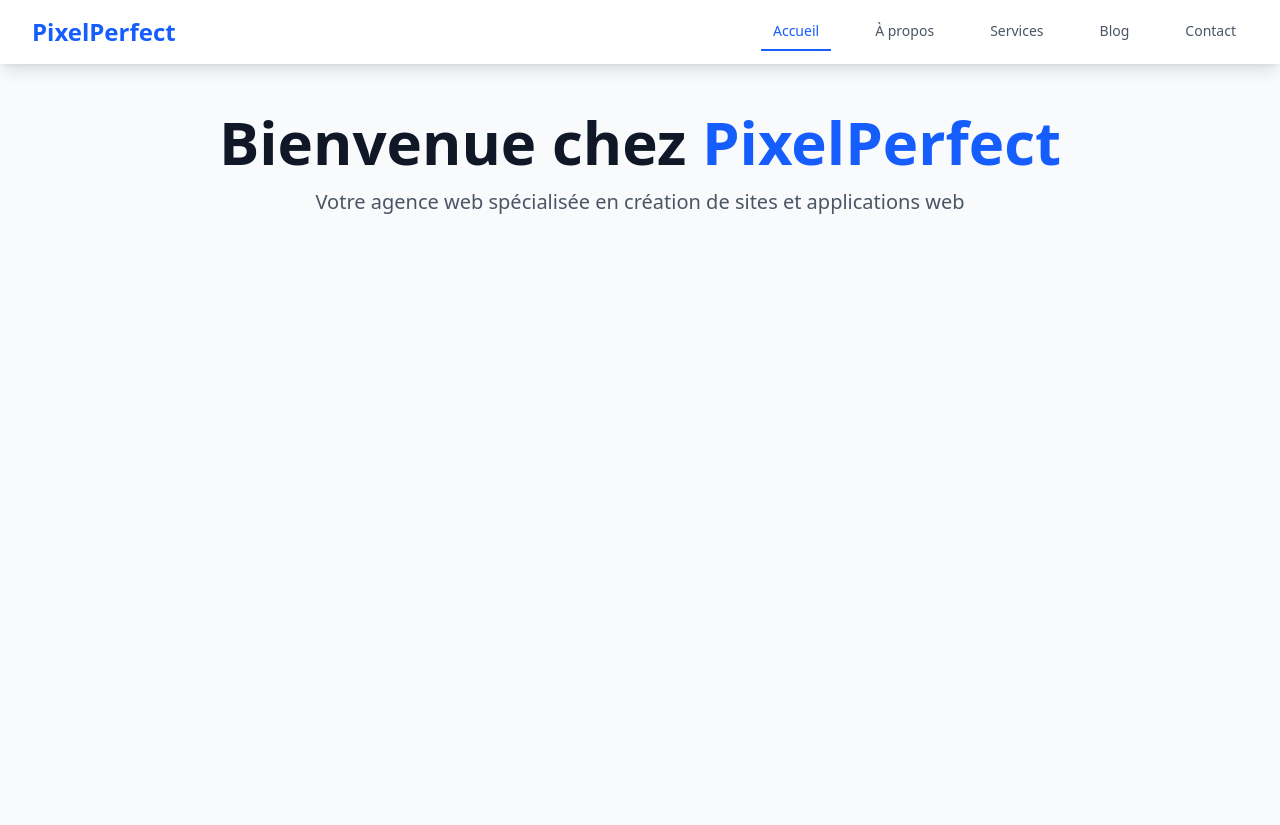
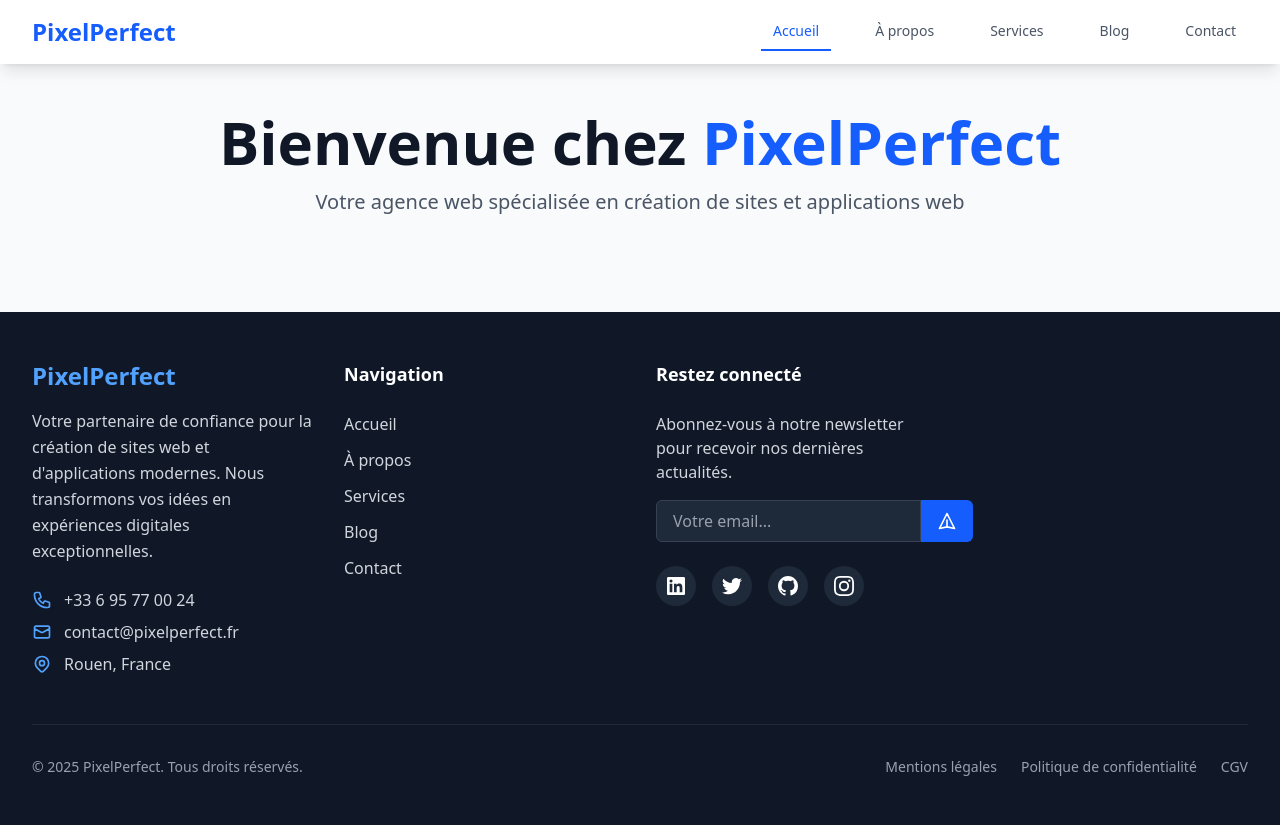
Before and after one commit to GaspardJanty76/vitrine-astro, an Astro site: page / in a window 1280 px wide. Before the commit the page ends 800 px from the top, so only its background shows below. Built offline with nearby package versions, Linux system fonts and the light colour scheme; Astro itself is replaced by a stand-in of ours.

Commit message:
Ajout footer composant

```diff
--- /dev/null
+++ b/src/components/Footer.astro
@@ -0,0 +1,140 @@
+---
+const currentYear = new Date().getFullYear();
+
+const quickLinks = [
+  { name: 'Accueil', href: '/' },
+  { name: 'À propos', href: '/about' },
+  { name: 'Services', href: '/services' },
+  { name: 'Blog', href: '/blog' },
+  { name: 'Contact', href: '/contact' }
+];
+
+const socialLinks = [
+  { name: 'LinkedIn', href: 'https://www.linkedin.com/in/gaspard-janty-841159221/', icon: 'linkedin' },
+  { name: 'Twitter', href: 'https://x.com/WestBoySW', icon: 'twitter' },
+  { name: 'GitHub', href: 'https://github.com/GaspardJanty76', icon: 'github' },
+  { name: 'Instagram', href: 'https://www.instagram.com/westboytcg/', icon: 'instagram' }
+];
+---
+
+<footer class="bg-gray-900 text-white">
+  <div class="max-w-7xl mx-auto px-4 sm:px-6 lg:px-8 py-12">
+    <div class="grid grid-cols-1 md:grid-cols-2 lg:grid-cols-4 gap-8">
+
+      <div class="lg:col-span-1">
+        <div class="mb-6">
+          <h3 class="text-2xl font-bold text-blue-400 mb-4">PixelPerfect</h3>
+          <p class="text-gray-300 leading-relaxed">
+            Votre partenaire de confiance pour la création de sites web et d'applications modernes.
+            Nous transformons vos idées en expériences digitales exceptionnelles.
+          </p>
+        </div>
+
+        <div class="space-y-2 text-gray-300">
+          <div class="flex items-center">
+            <svg class="w-5 h-5 mr-3 text-blue-400" fill="none" stroke="currentColor" viewBox="0 0 24 24">
+              <path stroke-linecap="round" stroke-linejoin="round" stroke-width="2" d="M3 5a2 2 0 012-2h3.28a1 1 0 01.948.684l1.498 4.493a1 1 0 01-.502 1.21l-2.257 1.13a11.042 11.042 0 005.516 5.516l1.13-2.257a1 1 0 011.21-.502l4.493 1.498a1 1 0 01.684.949V19a2 2 0 01-2 2h-1C9.716 21 3 14.284 3 6V5z"></path>
+            </svg>
+            <span>+33 6 95 77 00 24</span>
+          </div>
+          <div class="flex items-center">
+            <svg class="w-5 h-5 mr-3 text-blue-400" fill="none" stroke="currentColor" viewBox="0 0 24 24">
+              <path stroke-linecap="round" stroke-linejoin="round" stroke-width="2" d="M3 8l7.89 4.26a2 2 0 002.22 0L21 8M5 19h14a2 2 0 002-2V7a2 2 0 00-2-2H5a2 2 0 00-2 2v10a2 2 0 002 2z"></path>
+            </svg>
+            <span>contact@pixelperfect.fr</span>
+          </div>
+          <div class="flex items-center">
+            <svg class="w-5 h-5 mr-3 text-blue-400" fill="none" stroke="currentColor" viewBox="0 0 24 24">
+              <path stroke-linecap="round" stroke-linejoin="round" stroke-width="2" d="M17.657 16.657L13.414 20.9a1.998 1.998 0 01-2.827 0l-4.244-4.243a8 8 0 1111.314 0z"></path>
+              <path stroke-linecap="round" stroke-linejoin="round" stroke-width="2" d="M15 11a3 3 0 11-6 0 3 3 0 016 0z"></path>
+            </svg>
+            <span>Rouen, France</span>
+          </div>
+        </div>
+      </div>
+
+      <div>
+        <h4 class="text-lg font-semibold mb-6 text-white">Navigation</h4>
+        <ul class="space-y-3">
+          {quickLinks.map((link) => (
+            <li>
+              <a href={link.href} class="text-gray-300 hover:text-blue-400 transition-colors duration-200">
+                {link.name}
+              </a>
+            </li>
+          ))}
+        </ul>
+      </div>
+
+      <div>
+        <h4 class="text-lg font-semibold mb-6 text-white">Restez connecté</h4>
+        <p class="text-gray-300 mb-4">Abonnez-vous à notre newsletter pour recevoir nos dernières actualités.</p>
+
+        <div class="mb-6">
+          <div class="flex">
+            <input
+              type="email"
+              placeholder="Votre email..."
+              class="flex-1 px-4 py-2 bg-gray-800 border border-gray-700 rounded-l-md text-white placeholder-gray-400 focus:outline-none focus:ring-2 focus:ring-blue-500 focus:border-transparent"
+            />
+            <button class="px-4 py-2 bg-blue-600 hover:bg-blue-700 text-white rounded-r-md transition-colors duration-200">
+              <svg class="w-5 h-5" fill="none" stroke="currentColor" viewBox="0 0 24 24">
+                <path stroke-linecap="round" stroke-linejoin="round" stroke-width="2" d="M12 19l9 2-9-18-9 18 9-2zm0 0v-8"></path>
+              </svg>
+            </button>
+          </div>
+        </div>
+
+        <div class="flex space-x-4">
+          {socialLinks.map((social) => (
+            <a
+              href={social.href}
+              class="w-10 h-10 bg-gray-800 hover:bg-blue-600 rounded-full flex items-center justify-center transition-colors duration-200"
+              aria-label={social.name}
+            >
+              {social.icon === 'linkedin' && (
+                <svg class="w-5 h-5" fill="currentColor" viewBox="0 0 20 20">
+                  <path fill-rule="evenodd" d="M16.338 16.338H13.67V12.16c0-.995-.017-2.277-1.387-2.277-1.39 0-1.601 1.086-1.601 2.207v4.248H8.014v-8.59h2.559v1.174h.037c.356-.675 1.227-1.387 2.526-1.387 2.703 0 3.203 1.778 3.203 4.092v4.711zM5.005 6.575a1.548 1.548 0 11-.003-3.096 1.548 1.548 0 01.003 3.096zm-1.337 9.763H6.34v-8.59H3.667v8.59zM17.668 1H2.328C1.595 1 1 1.581 1 2.298v15.403C1 18.418 1.595 19 2.328 19h15.34c.734 0 1.332-.582 1.332-1.299V2.298C19 1.581 18.402 1 17.668 1z" clip-rule="evenodd"></path>
+                </svg>
+              )}
+              {social.icon === 'twitter' && (
+                <svg class="w-5 h-5" fill="currentColor" viewBox="0 0 20 20">
+                  <path d="M6.29 18.251c7.547 0 11.675-6.253 11.675-11.675 0-.178 0-.355-.012-.53A8.348 8.348 0 0020 3.92a8.19 8.19 0 01-2.357.646 4.118 4.118 0 001.804-2.27 8.224 8.224 0 01-2.605.996 4.107 4.107 0 00-6.993 3.743 11.65 11.65 0 01-8.457-4.287 4.106 4.106 0 001.27 5.477A4.073 4.073 0 01.8 7.713v.052a4.105 4.105 0 003.292 4.022 4.095 4.095 0 01-1.853.07 4.108 4.108 0 003.834 2.85A8.233 8.233 0 010 16.407a11.616 11.616 0 006.29 1.84"></path>
+                </svg>
+              )}
+              {social.icon === 'github' && (
+                <svg class="w-5 h-5" fill="currentColor" viewBox="0 0 20 20">
+                  <path fill-rule="evenodd" d="M10 0C4.477 0 0 4.484 0 10.017c0 4.425 2.865 8.18 6.839 9.504.5.092.682-.217.682-.483 0-.237-.008-.868-.013-1.703-2.782.605-3.369-1.343-3.369-1.343-.454-1.158-1.11-1.466-1.11-1.466-.908-.62.069-.608.069-.608 1.003.07 1.531 1.032 1.531 1.032.892 1.53 2.341 1.088 2.91.832.092-.647.35-1.088.636-1.338-2.22-.253-4.555-1.113-4.555-4.951 0-1.093.39-1.988 1.029-2.688-.103-.253-.446-1.272.098-2.65 0 0 .84-.27 2.75 1.026A9.564 9.564 0 0110 4.844c.85.004 1.705.115 2.504.337 1.909-1.296 2.747-1.027 2.747-1.027.546 1.379.203 2.398.1 2.651.64.7 1.028 1.595 1.028 2.688 0 3.848-2.339 4.695-4.566 4.942.359.31.678.921.678 1.856 0 1.338-.012 2.419-.012 2.747 0 .268.18.58.688.482A10.019 10.019 0 0020 10.017C20 4.484 15.522 0 10 0z" clip-rule="evenodd"></path>
+                </svg>
+              )}
+              {social.icon === 'instagram' && (
+                <svg class="w-5 h-5" fill="currentColor" viewBox="0 0 20 20">
+                  <path fill-rule="evenodd" d="M10 0C7.284 0 6.944.012 5.877.06 2.246.227.227 2.242.061 5.877.012 6.944 0 7.284 0 10s.012 3.057.06 4.123c.167 3.632 2.182 5.65 5.817 5.817C6.944 19.988 7.284 20 10 20s3.057-.012 4.123-.06c3.629-.167 5.652-2.182 5.816-5.817.05-1.066.061-1.407.061-4.123s-.012-3.056-.06-4.122C19.777 2.249 17.76.228 14.124.06 13.057.012 12.716 0 10 0zm0 1.802c2.67 0 2.987.01 4.042.059 2.71.123 3.975 1.409 4.099 4.099.048 1.054.057 1.37.057 4.04 0 2.672-.01 2.988-.057 4.042-.124 2.687-1.387 3.975-4.1 4.099-1.054.048-1.37.058-4.041.058-2.67 0-2.987-.01-4.04-.058-2.717-.124-3.977-1.416-4.1-4.1-.048-1.054-.058-1.37-.058-4.041 0-2.67.01-2.986.058-4.04.124-2.69 1.387-3.977 4.1-4.1 1.054-.048 1.37-.058 4.04-.058zM10 4.865a5.135 5.135 0 100 10.27 5.135 5.135 0 000-10.27zm0 8.468a3.333 3.333 0 110-6.666 3.333 3.333 0 010 6.666zm5.338-9.87a1.2 1.2 0 100 2.4 1.2 1.2 0 000-2.4z" clip-rule="evenodd"></path>
+                </svg>
+              )}
+            </a>
+          ))}
+        </div>
+      </div>
+    </div>
+
+    <div class="border-t border-gray-800 mt-12 pt-8">
+      <div class="flex flex-col md:flex-row justify-between items-center">
+        <div class="text-gray-400 text-sm mb-4 md:mb-0">
+          © {currentYear} PixelPerfect. Tous droits réservés.
+        </div>
+        <div class="flex space-x-6 text-sm">
+          <a href="#" class="text-gray-400 hover:text-white transition-colors duration-200">
+            Mentions légales
+          </a>
+          <a href="#" class="text-gray-400 hover:text-white transition-colors duration-200">
+            Politique de confidentialité
+          </a>
+          <a href="#" class="text-gray-400 hover:text-white transition-colors duration-200">
+            CGV
+          </a>
+        </div>
+      </div>
+    </div>
+  </div>
+</footer>
--- a/src/layouts/Layout.astro
+++ b/src/layouts/Layout.astro
@@ -1,5 +1,6 @@
 ---
 import "../styles/global.css";
+import Footer from '../components/Footer.astro';
 
 export interface Props {
   title: string;
@@ -21,5 +22,6 @@ const { title } = Astro.props;
     <main>
       <slot />
     </main>
+    <Footer />
   </body>
 </html>
```
